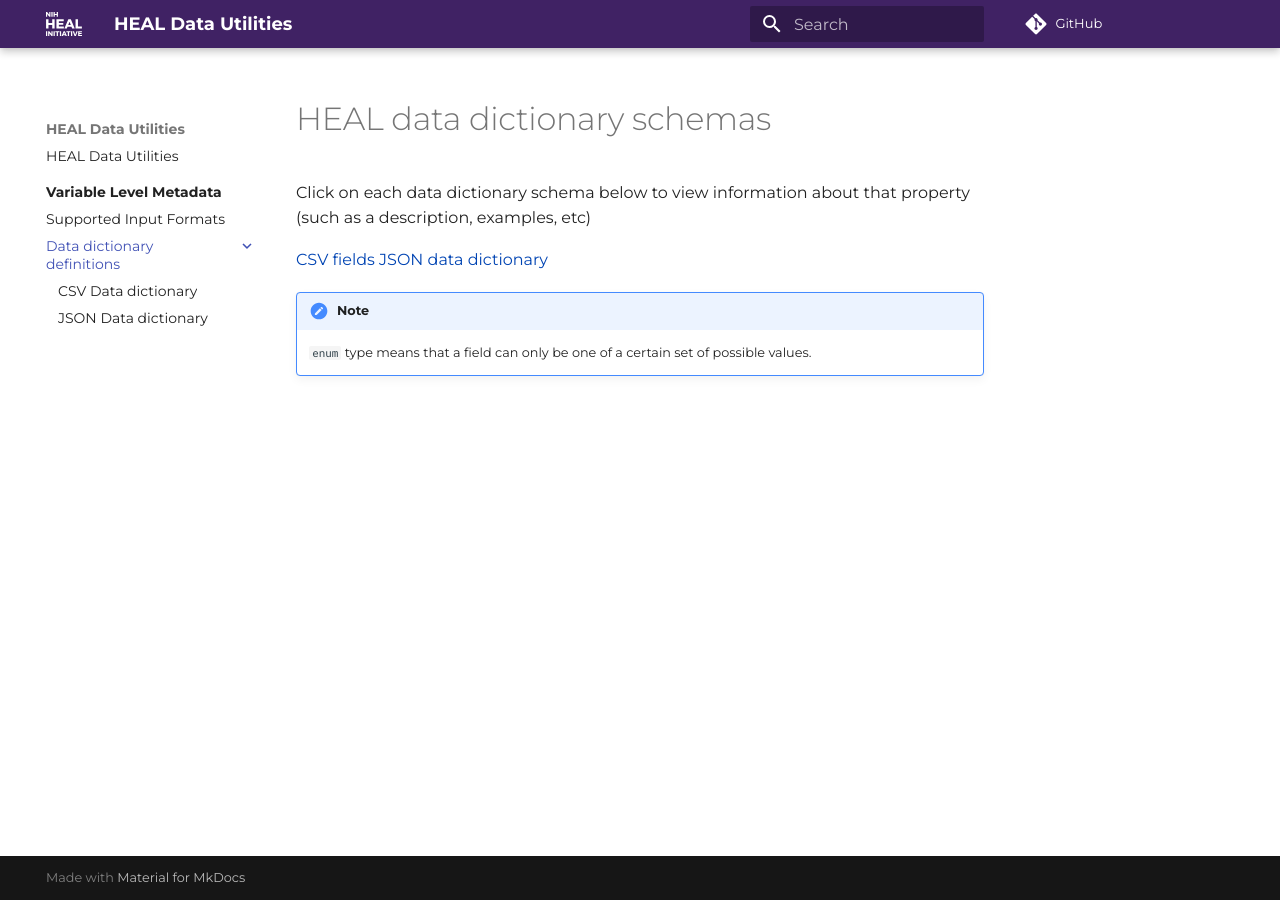
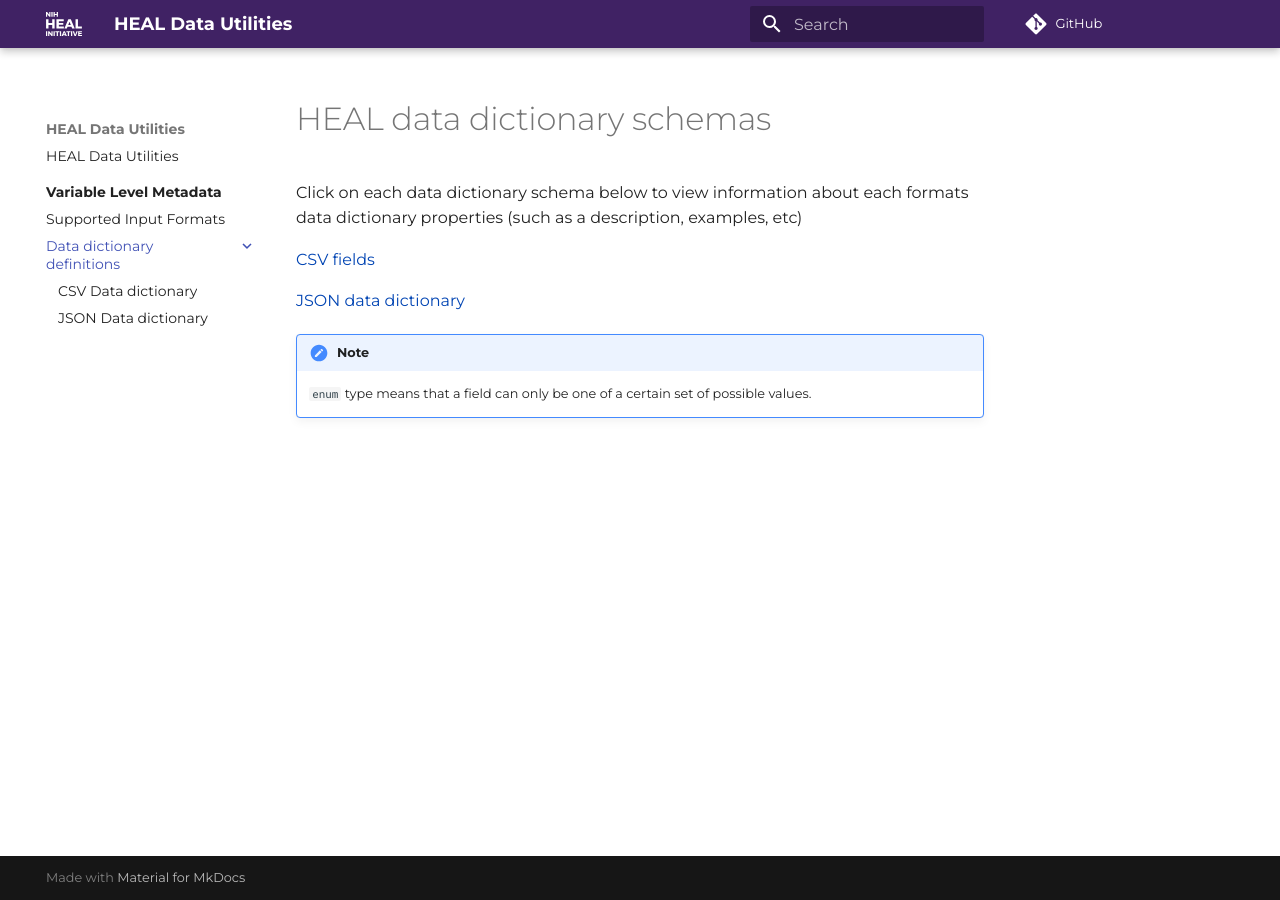
Before and after one commit to hina-shah/healdata-utils, an MkDocs documentation site: the page built from docs/vlmd/rendered-schemas/index.md, in a window 1280 px wide. Built offline with MkDocs 1.6.1 and Material for MkDocs 9.7.7, drawn with Linux system fonts in a browser that asks for light colours; comment, search, counter and statistics services are not loaded.

Commit message:
Slight wording change in schema homepage

```diff
--- a/docs/vlmd/rendered-schemas/index.md
+++ b/docs/vlmd/rendered-schemas/index.md
@@ -1,8 +1,9 @@
 # HEAL data dictionary schemas
 
-Click on each data dictionary schema below to view information about that property (such as a description, examples, etc)
+Click on each data dictionary schema below to view information about each formats data dictionary properties (such as a description, examples, etc)
 
 [CSV fields](csv-fields.md)
+
 [JSON data dictionary](json-data-dictionary.md)
 
 !!! note
```
